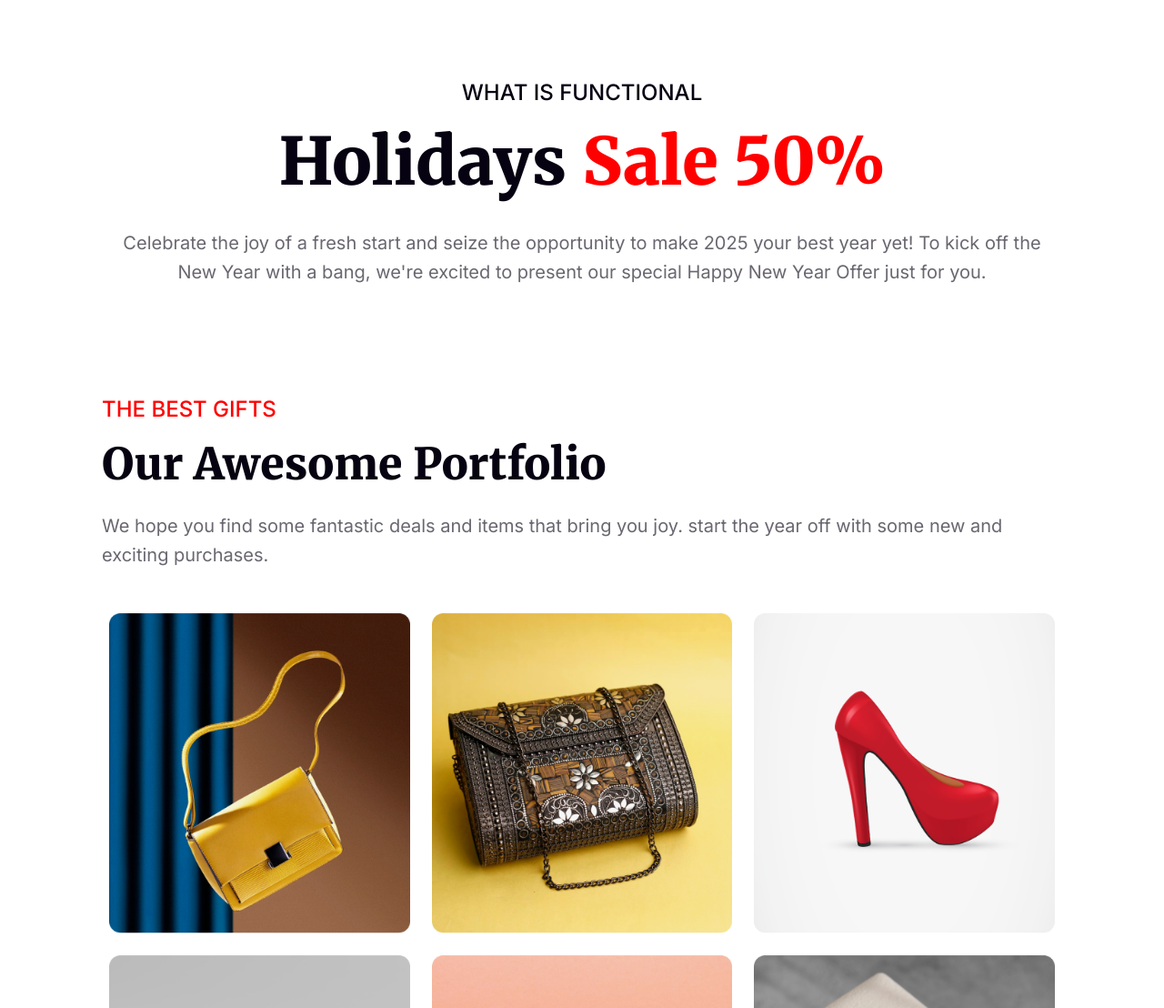
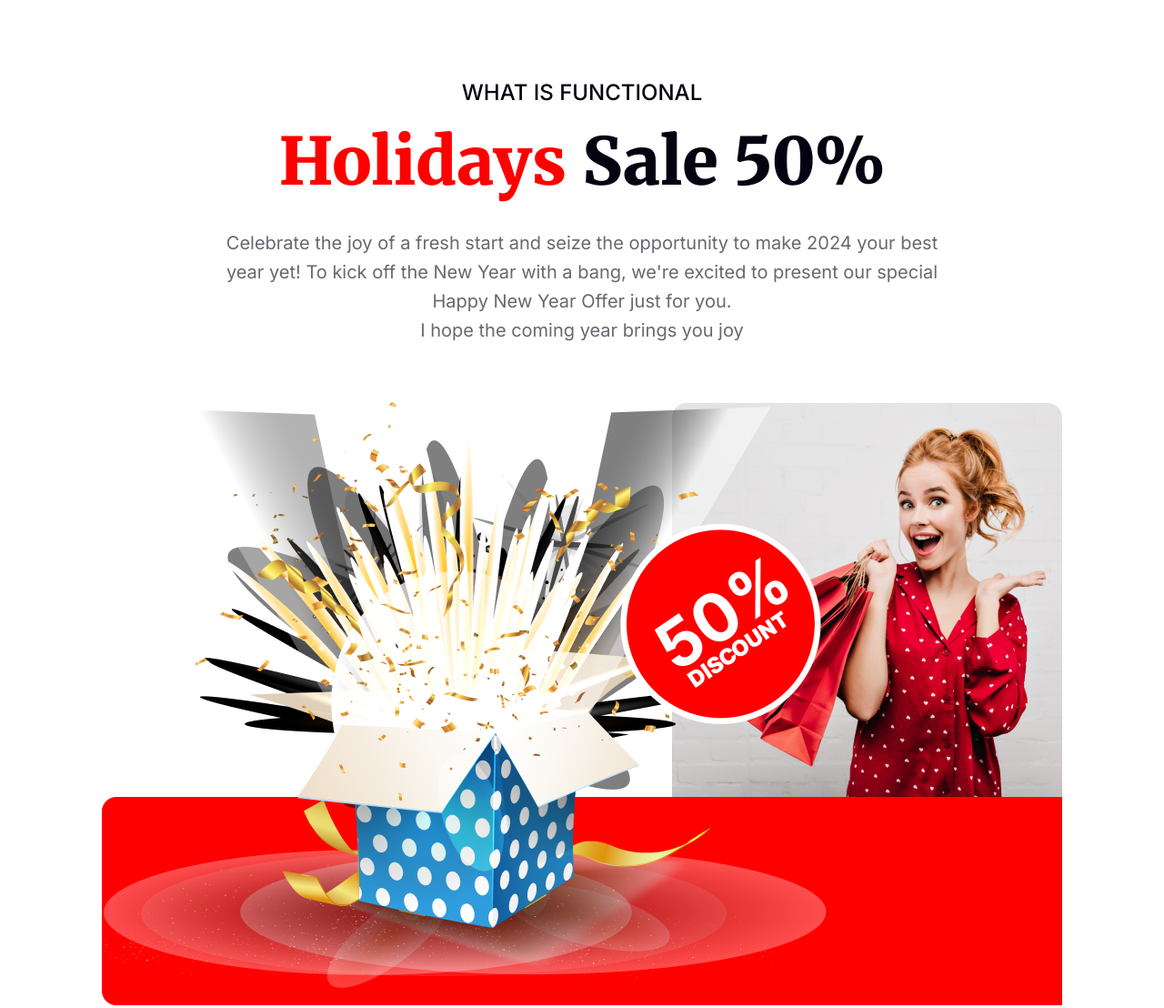
Before and after one commit to Israfil6580/New-Year-New-Mission, a plain HTML site: page index.html in a window 1280 px wide. Shown: the part 3460-4568 px from the top of the page at 91% size. Drawn offline with Linux system fonts and the light colour scheme.

Commit message:
added everything

```diff
--- a/css/style.css
+++ b/css/style.css
@@ -116,6 +116,7 @@ footer {
 
 .midnight-left {
     color: #fff;
+    width: 70%;
 }
 
 .midnight-left>h1 {
@@ -153,6 +154,15 @@ footer {
 .join-btn:hover {
     background: rgb(241, 2, 2);
 }
+
+.midnight-right {
+    width: 30%;
+}
+
+.midnight-right>img {
+    width: 100%;
+}
+
 /* midnight party end */
 /* place info start */
 #place-info {
@@ -177,14 +187,14 @@ footer {
 
 /* place info end */
 
-/* comming soon start */
+/* coming soon start */
 .row {
     display: flex;
     justify-content: center;
     align-items: center;
 }
 
-/* col one start */
+/* col one start > inside coming soon */
 .col-one {
     width: 34%;
     padding-right: 50px;
@@ -194,7 +204,7 @@ footer {
     margin: 16px 0 22px 0;
 }
 
-/* col two start */
+/* col two start > inside coming soon*/
 .col-two {
     width: 38%;
 }
@@ -206,10 +216,10 @@ footer {
     width: 100%;
 }
 
-/* col three start */
+/* col three start > inside coming soon*/
 .col-three {
     width: 28%;
-    padding-left: 90px;
+    padding-left: 70px;
 }
 
 .col-three>.year-title {
@@ -227,29 +237,68 @@ footer {
 /* coming soon end */
 
 /* holiday sale start */
-.holiday-header {
-    text-align: center;
-}
-
-.holiday-header>.holiday-title {
+.holiday-top .holiday-title {
     color: #070211;
 font-family: Inter;
 font-size: 24px;
 font-weight: 500;
-    margin-bottom: 16px;
 }
-
-.holiday-header>h1 {
+.holiday-top > h1 {
     color: #070211;
     font-family: Merriweather;
     font-size: 72px;
     font-weight: 900;
+    margin-top: 16px;
     margin-bottom: 28px;
 }
+.holiday-top h1 > span {
+    color: #F00;
+font-family: Merriweather;
+font-size: 72px;
+font-weight: 900;
+}
+.holiday-top {
+    margin-bottom: 64px;
+    text-align: center;
+    margin-right: 126px;
+    margin-left: 126px;
+}
+/* holiday bottom > inside holiday sale*/
 
-.holiday-header h1>span {
-    color: #F00;
+.holiday-bottom {
+    width: 100%;
+    height: 662px;
+    position: relative;
 }
+
+.holiday-bottom .bg-image {
+    background-image: url(../images/Rectangle\ 2.png);
+    background-repeat: no-repeat;
+    position: absolute;
+    height: 229px;
+    width: 100%;
+    bottom: 0;
+}
+
+.bg-image>.surprise-box {
+    position: absolute;
+    bottom: 0;
+}
+
+.bg-image .girl {
+    position: absolute;
+    top: -189%;
+    right: 0;
+    z-index: -1;
+}
+.bg-image .discount50 {
+    position: absolute;
+    z-index: 2;
+    top: -150%;
+    right: 21%;
+}
+
+/*  */
 
 /* portfolio section start */
 .all-portfolio {
@@ -286,6 +335,7 @@ footer {
     background: rgba(255, 0, 0, 0.05);
     padding: 80px;
 }
+
 .newsletter-header {
     text-align: center;
 }
@@ -311,10 +361,12 @@ padding: 80px;
     border-radius: 50px 0 0 50px;
     outline: none;
 }
+
 .input-box>input::placeholder {
     color: rgba(7, 2, 17, 0.3);
 }
-.input-box > a {
+
+.input-box>a {
     background: #F00;
     color: #fff;
     font-size: 20px;
@@ -326,15 +378,19 @@ padding: 80px;
     border: none;
     transition: .2s ease-in-out;
 }
-.input-box > a:hover {
+
+.input-box>a:hover {
     background: rgb(241, 2, 2)
 }
+
 /* newsletter end */
+
 /* footer start */
 footer {
     padding: 120px 140px;
     background-color: #070211;
 }
+
 footer p {
     color: #FFF;
     font-family: Inter;
@@ -342,26 +398,44 @@ font-size: 24px;
     font-weight: 500;
     line-height: 40px;
 }
-.footer-top,.footer-bottom {
+
+.footer-top,
+.footer-bottom {
     display: flex;
     justify-content: space-between;
+    align-items: center;
 }
-.footer-top > .right > p{
+.footer-top > .right {
+    margin-right: 100px;
+}
+.footer-top>.right> a {
     display: flex;
     align-items: center;
     gap: 16px;
+    font-family: Inter;
+    text-decoration: none;
+    font-size: 24px;
+    color: #fff;
 }
-.footer-mid >.icon {
+.footer-top>.right> a:hover {
+    text-decoration: underline;
+}
+.footer-mid>.icon {
     display: flex;
     gap: 24px;
     justify-content: center;
     align-items: center;
     margin: 98px 0;
 }
-.footer-mid > .icon > img {
+
+.footer-mid>.icon>img {
     cursor: pointer;
     transition: .2s ease-in-out;
 }
-.footer-mid > .icon > img:hover {
+
+.footer-mid>.icon>img:hover {
     transform: translateY(-3px);
 }
+/* footer end */
+
+/* Crated By Israfil Hossain */
--- a/index.html
+++ b/index.html
@@ -27,8 +27,12 @@
         </div>
     </header>
     <!-- header end -->
+
+    <!-- mian main main start -->
+
     <main>
         <!-- all categories start -->
+
         <section id="all-categories" class="container">
             <h1 class="all-categories-title">65% OFF</h1>
             <h3 class="title-primary">OUR HOLIDAY DEALS ARE BETTER</h3>
@@ -36,11 +40,14 @@
             <img class="all-categories-img" src="./images/New Year Photo.png" alt="">
         </section>
         <!-- all categories end -->
+
         <!-- midnight party star -->
+
         <section id="midnight-party" class="container">
             <div class="midnight-left">
                 <h1>Welcome to midnight party</h1>
-                <p class="p-primary">The Midnight Party awaits, promising an immersive experience that will linger in your memories long after the night has turned to dawn.</p>
+                <p class="p-primary">The Midnight Party awaits, promising an immersive experience that will linger in
+                    your memories long after the night has turned to dawn.</p>
                 <a class="join-btn" href="#">Join Now</a>
             </div>
             <div class="midnight-right">
@@ -48,7 +55,9 @@
             </div>
         </section>
         <!--midnight party end -->
+
         <!-- place info start -->
+
         <section id="place-info" class="container">
             <h1><span>Place: </span>The Ramna Park</h1>
             <h1><span>Date: </span>31 December Night 2023</h1>
@@ -56,44 +65,70 @@
             <a class="join-btn" href="#">Join Now</a>
         </section>
         <!-- place info end -->
+
         <!-- coming soon section -->
+
         <section id="coming-soon" class="container">
             <div class="row">
+
                 <div class="col col-one">
                     <h2 class="title-primary">NEW BEST OFFER</h2>
                     <h1 class="coming-soon-title heading-primary">Coming Soon</h1>
-                    <p class="p-primary"> These exclusive New Year offers are available for a limited time only. Don't miss out on the chance to start the year with fantastic savings.</p>
+                    <p class="p-primary"> These exclusive New Year offers are available for a limited time only. Don't
+                        miss out on the chance to start the year with fantastic savings.</p>
                 </div>
+
                 <div class="col col-two">
                     <img src="./images/Ellipse 1.png" alt="">
                 </div>
+
                 <div class="col col-three">
                     <h1 class="year-title">2024</h1>
-                    <p class="p-primary">Discover specially curated packages designed to help you achieve your goals.</p>
+                    <p class="p-primary">Discover specially curated packages designed to help you achieve your goals.
+                    </p>
                     <img src="./images/Group 96.png" alt="">
                 </div>
+
             </div>
         </section>
         <!-- coming soon end -->
+
         <!-- holiday sale start -->
-        <section id="holiday-sale" class="container">
-            <div class="holiday-header">
+
+        <section id="holiday-sal">
+            <div class="container">
+
+                <div class="holiday-top">
                     <p class="holiday-title">WHAT IS FUNCTIONAL</p>
-                <h1>Holidays <span>Sale 50%</span></h1>
-                <p class="p-primary">Celebrate the joy of a fresh start and seize the opportunity to make 2025 your best year yet! To kick off the New Year with a bang, we're excited to present our special Happy New Year Offer just for you.</p>
+                    <h1><span>Holidays</span> Sale 50%</h1>
+                    <p class="p-primary">Celebrate the joy of a fresh start and seize the opportunity to make 2024 your
+                        best year yet! To kick off the New Year with a bang, we're excited to present our special Happy
+                        New Year Offer just for you. <br> I hope the coming year brings you joy</p>
                 </div>
-            <div class="holiday-body">
+
+                <div class="holiday-bottom">
+                    <div class="bg-image">
+                        <img class="surprise-box" src="./images/Group 75.png" alt="">
+                        <img class="girl" src="./images/Rectangle 1.png" alt="">
+                        <img class="discount50" src="./images/Group 44.png" alt="">
+                    </div>
+                </div>
 
             </div>
         </section>
         <!-- holiday sale end -->
+
         <!-- portfolio start -->
+
         <section id="portfolio" class="container">
+
             <div class="portfolio-header">
                 <h2 class="title-primary">THE BEST GIFTS</h2>
                 <h1 class="portfolio-main-title heading-primary">Our Awesome Portfolio</h1>
-                <p class="p-primary">We hope you find some fantastic deals and items that bring you joy. start the year off with some new and exciting purchases.</p>
+                <p class="p-primary">We hope you find some fantastic deals and items that bring you joy. start the year
+                    off with some new and exciting purchases.</p>
             </div>
+
             <div class="all-portfolio">
                 <img src="./images/Rectangle 3.png" alt="">
                 <img src="./images/Rectangle 4.png" alt="">
@@ -102,14 +137,18 @@
                 <img src="./images/Rectangle 7.png" alt="">
                 <img src="./images/Rectangle 8.png" alt="">
             </div>
+
         </section>
         <!-- portfolio end -->
+
         <!-- newsletter start -->
+
         <section id="newsletter" class="container">
             <div class="newsletter-header">
                 <img src="./images/Group 61.png" alt="" class="mail-im">
                 <h1 class="heading-primary">Subscribe Newsletter</h1>
-                <p class="p-primary">As always, your feedback is invaluable to us. If you have any thoughts, suggestions, or <br>topics you'd like us to cover in future editions, feel free to email.</p>
+                <p class="p-primary">As always, your feedback is invaluable to us. If you have any thoughts,
+                    suggestions, or <br>topics you'd like us to cover in future editions, feel free to email.</p>
             </div>
             <div class="input-box">
                 <input type="text" name="#" id="#" placeholder="web@gmail.com">
@@ -117,19 +156,23 @@
             </div>
         </section>
         <!-- newsletter end -->
+
         <!-- footer start -->
+
         <footer>
             <div class="container">
+
                 <div class="footer-top">
                     <div class="left">
                         <p>44, Big Building Roosevelt Street <br>
                             Beach Gardens Florida 33410</p>
                     </div>
                     <div class="right">
-                    <p><img src="./images/Call.png" alt="">+00 123 584 124</p>
-                    <p><img src="./images/Website.png" alt="">www.website.com</p>
+                        <a href="#"><img src="./images/Call.png" alt="">+00 123 584 124</a>
+                        <a href="#"><img src="./images/Website.png" alt="">www.website.com</a>
                     </div>
                 </div>
+
                 <div class="footer-mid">
                     <div class="icon">
                         <img src="./images/Facebook.png" alt="">
@@ -138,6 +181,7 @@
                         <img src="./images/Twitter.png" alt="">
                     </div>
                 </div>
+
                 <div class="footer-bottom">
                     <div class="left">
                         <p>2024, All Rights Reserved.</p>
@@ -146,10 +190,13 @@
                         <p>Unsubscribe</p>
                     </div>
                 </div>
+
             </div>
         </footer>
+
         <!-- footer end -->
     </main>
+    <!-- main end -->
 </body>
 
 </html>
```
Lines whose indentation alone changed are shown as unchanged.
